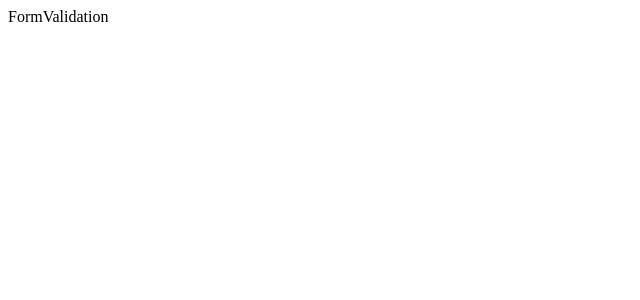
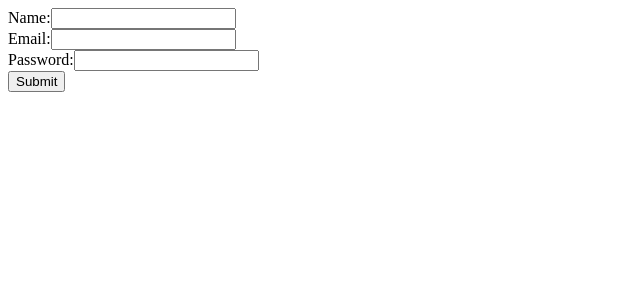
Before and after one commit to Lalitchaudhary01/machine-coding-round-practice, a Next.js app: page /validation in a window 1280 px wide. Shown: the top 300 px of the page, without its empty margins (0-640 px from the left). Built offline with nearby package versions, Linux system fonts and the light colour scheme.

Commit message:
form validation

```diff
--- a/app/validation/page.tsx
+++ b/app/validation/page.tsx
@@ -2,8 +2,79 @@
 import React from "react";
 
 const FormValidation = () => {
+  const [form, setForm] = React.useState({
+    name: "",
+    email: "",
+    password: "",
+  });
 
-  return <div>FormValidation</div>;
+  const [errors, setErrors] = React.useState({
+    name: "",
+    email: "",
+    password: "",
+  });
+
+  const handleSubmit = async (e: React.FormEvent) => {
+    e.preventDefault();
+    setErrors({ name: "", email: "", password: "" });
+
+    const response = await fetch("/api/form", {
+      method: "POST",
+      headers: { "Content-Type": "application/json" },
+      body: JSON.stringify(form),
+    });
+
+    const data = await response.json();
+
+    if (!response.ok) {
+      setErrors({
+        name: data.error?.includes("Name") ? data.error : "",
+        email: data.error?.includes("email") ? data.error : "",
+        password: data.error?.includes("Password") ? data.error : "",
+      });
+    } else {
+      setErrors({ name: "", email: "", password: "" });
+      alert("Form submitted successfully!");
+    }
+  };
+
+  return (
+    <div>
+      <form onSubmit={handleSubmit}>
+        <div>
+          <label>Name:</label>
+          <input
+            type="text"
+            value={form.name}
+            onChange={(e) => setForm({ ...form, name: e.target.value })}
+          />
+          {errors.name && <p>{errors.name}</p>}
+        </div>
+
+        <div>
+          <label>Email:</label>
+          <input
+            type="email"
+            value={form.email}
+            onChange={(e) => setForm({ ...form, email: e.target.value })}
+          />
+          {errors.email && <p>{errors.email}</p>}
+        </div>
+
+        <div>
+          <label>Password:</label>
+          <input
+            type="password"
+            value={form.password}
+            onChange={(e) => setForm({ ...form, password: e.target.value })}
+          />
+          {errors.password && <p>{errors.password}</p>}
+        </div>
+
+        <button type="submit">Submit</button>
+      </form>
+    </div>
+  );
 };
 
 export default FormValidation;
```
